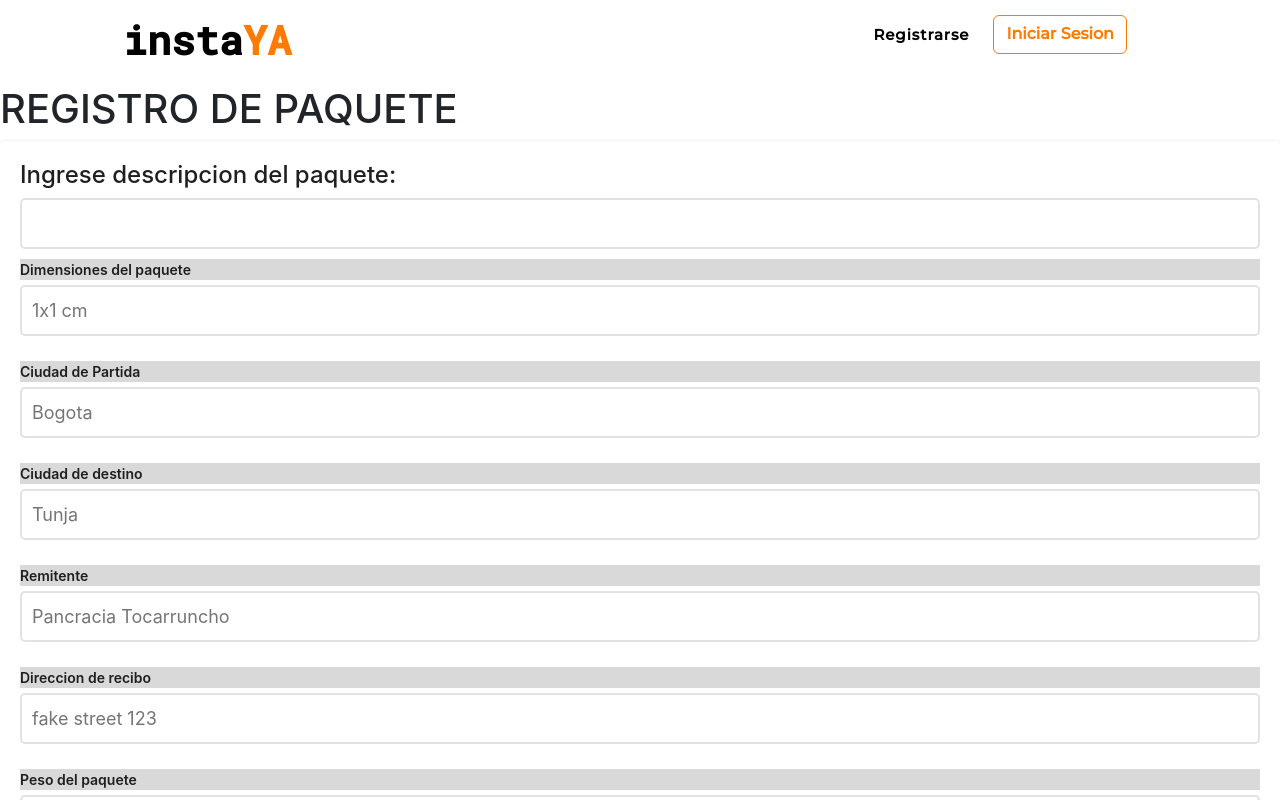
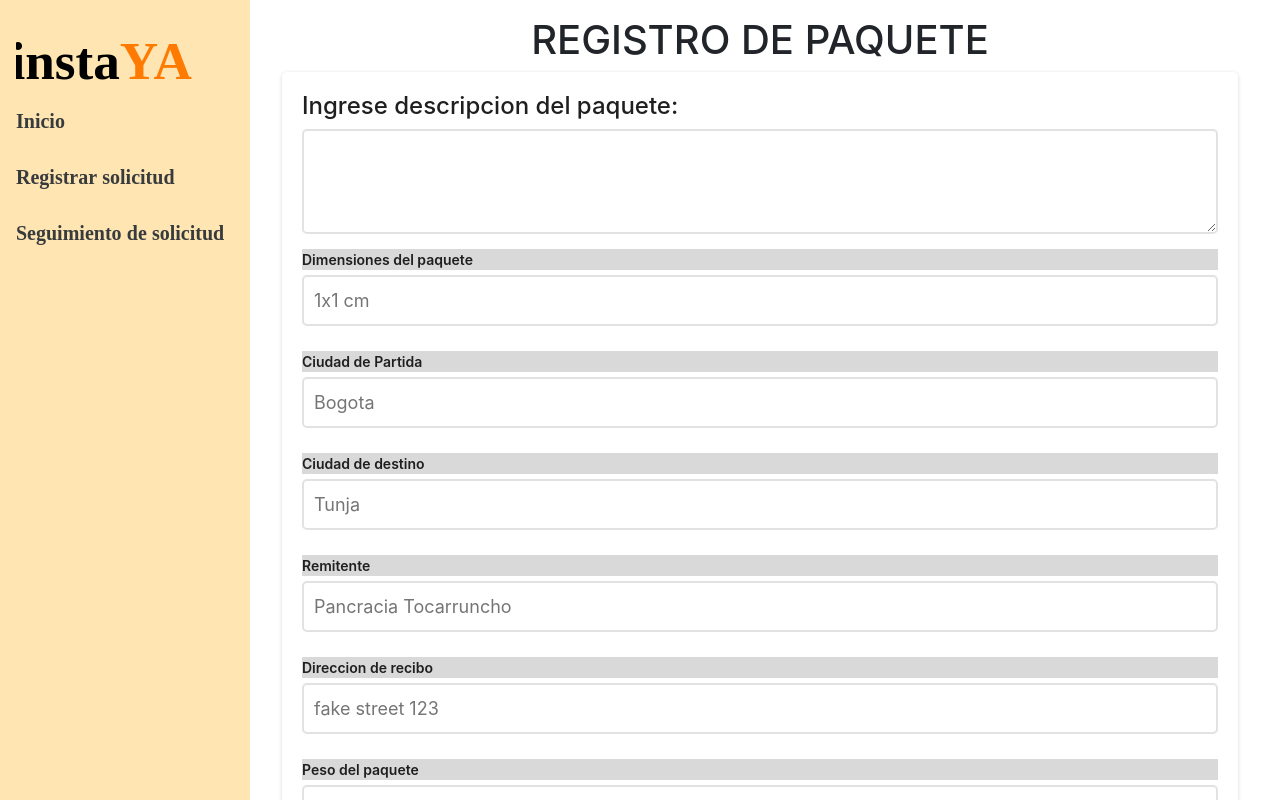
Before and after one commit to NicGual/instaya, a React (Create React App) app: page /registro-paquete in a window 1280 px wide. Shown: the top 800 px of the page. Built offline with nearby package versions, Linux system fonts and the light colour scheme.

Commit message:
se modifico pagina de registro de paquete

```diff
--- a/src/pages/registroPaquete/registroPaquete.jsx
+++ b/src/pages/registroPaquete/registroPaquete.jsx
@@ -7,15 +7,25 @@ const Formulario = () => {
   const [formularioEnviado, cambiarFormularioEnviado] = useState(false);
   return (
     <>
-      <NavBarComp> </NavBarComp>
+      {/* <NavBarComp> </NavBarComp> */}
+      <div className='sidenav'>
+        <nav className="nav flex-column">
+          <a href="/"> <img src="logo.svg" alt="logo" id="logo" /></a>
+          <a className="nav-link active" href="/">Inicio</a>
+          <a className="nav-link" href="registro-paquete">Registrar solicitud</a>
+          <a className="nav-link" href="seguimiento">Seguimiento de solicitud</a>
+        </nav>
+      </div>
+      <div className="main">
         <header>
           {" "}
-        <div className="Cabecera">
+          <div className="Cabecera d-flex justify-content-center">
             {" "}
-          <h1> REGISTRO DE PAQUETE </h1>{" "}
+            <h1 className="mt-3"> REGISTRO DE PAQUETE </h1>{" "}
           </div>{" "}
         </header>
         <div className="cuadro"> </div>
+        <div className="container">
           <Formik
             initialValues={{
               dimensionPaquete: "",
@@ -43,7 +53,8 @@ const Formulario = () => {
                 <form>
                   <label>
                     <h4> Ingrese descripcion del paquete: </h4>
-                <input type="text" name="name" />
+                    {/* <input type="text" name="name" /> */}
+                    <textarea name="name"  cols="10" rows="3"></textarea>
                   </label>
                 </form>
                 <div>
@@ -189,6 +200,10 @@ const Formulario = () => {
               </Form>
             )}
           </Formik>
+        </div>
+
+      </div>
+
     </>
   );
 };
```
Also changed, not shown: 1 other file (tests, documents, lock files or other folders). Lines whose indentation alone changed are shown as unchanged.
